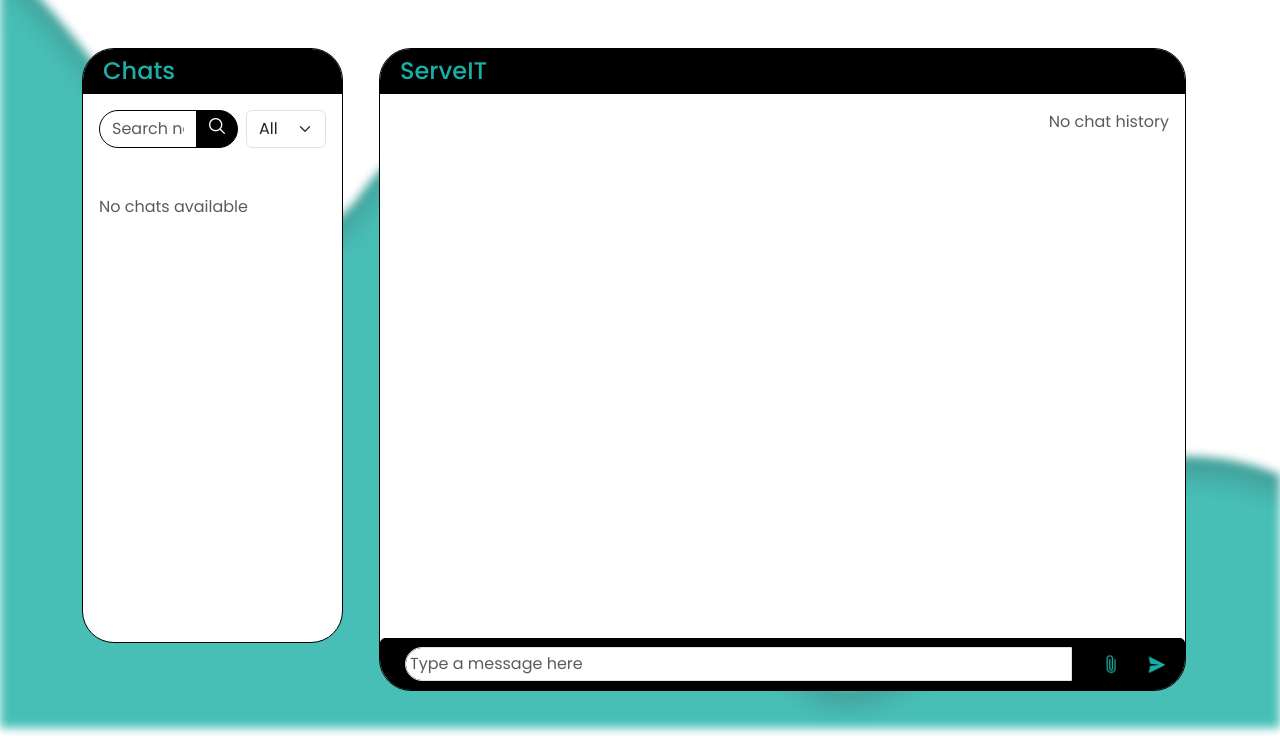
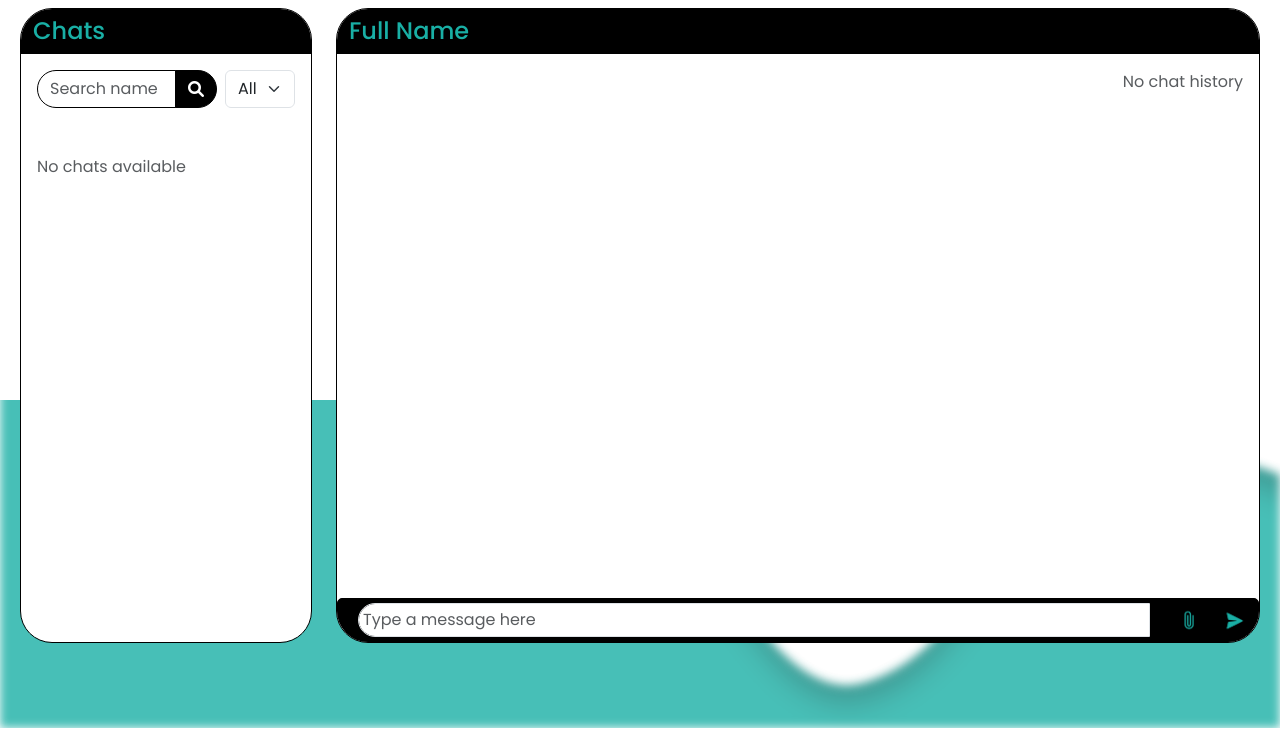
Before and after one commit to ServeITPH/ServeIT, a PHP site: page /admin/customerChat.php in a window 1280 px wide. Shown: the part 72-811 px from the top of the page. Run offline with PHP 8.4, Linux system fonts and the light colour scheme; the visitor is signed in with stand-in values (Sample User, id 1); data that the repository does not hold is empty; some libraries are stand-ins or nearby versions.

Commit message:
fix message

```diff
--- a/admin/customerChat.php
+++ b/admin/customerChat.php
@@ -20,6 +20,8 @@ include("adminAssets/user.php");
     <!-- tab icon -->
     <link rel="icon" href="../assets/images/nav/logo-nav.png">
     <!-- font -->
+    <link rel="stylesheet" href="https://cdnjs.cloudflare.com/ajax/libs/font-awesome/6.0.0-beta3/css/all.min.css">
+
     <link href="https://fonts.googleapis.com/css2?family=Poppins:wght@300;400;500;600;700&display=swap"
         rel="stylesheet">
     <!-- icons -->
@@ -56,63 +58,54 @@ include("adminAssets/user.php");
 <body data-bs-theme="light">
     <?php include("adminAssets/nav.php"); ?>
 
-    <div class="container">
-        <div class="row py-5">
+    <div class="container-fluid">
+        <div class="row mainRow p-2">
             <!-- Chat List -->
-            <div class="col-12 col-md-3 mb-5">
+            <div class="col-12 col-md-3 mb-3">
                 <div class="card rounded-5 chatBox">
                     <div class="row p-2" style="background-color: black;">
-                        <div class="ps-4">
+                        <div class="ps-3">
                             <span class="h4" style="color: #19afa5;">Chats</span>
                         </div>
                     </div>
-
+                    <!-- Search Box and Dropdown -->
                     <div class="row p-3 search-box">
                         <div class="d-flex align-items-center">
                             <div class="input-group">
                                 <input type="text" class="form-control" placeholder="Search name" style="flex: 1;">
-                                <span class="input-group-text"><i class="fi fi-rr-search"></i></span>
+                                <span class="input-group-text"><i class="fa fa-search"></i></span>
                             </div>
-                            <select class="form-select ms-2" style="width: 80px;">
+                            <select class="form-select ms-2" style="width: 70px;">
                                 <option value="all">All</option>
                                 <option value="unread">Unread</option>
                                 <option value="read">Read</option>
                             </select>
                         </div>
                     </div>
-
                     <p class="p-3 text-muted">No chats available</p>
                 </div>
             </div>
-
             <!-- Chat Messages -->
-            <div class="col-12 col-md-9">
-                <div class="container">
+            <div class="col-12 col-md-9 mb-3">
                 <div class="card rounded-5 chatBox">
                     <div class="row p-2" style="background-color: black;">
-                            <div class="ps-4">
-                                <span class="h4" style="color: #19afa5;" s>ServeIT</span>
-                                <!-- <a href="profile.php?userID=<?php echo $userID; ?>" class="see-more-btn-link"> -->
-                                </a>
+                        <div class="ps-3">
+                            <span class="h4" style="color: #19afa5;">Full Name</span>
                         </div>
                     </div>
                     <div class="d-flex align-items-end flex-column" style="height: 68vh; overflow-y: scroll;">
                         <div class="p-3 text-muted">No chat history</div>
                     </div>
-
                     <!-- Send Message -->
                     <div class="d-flex align-items-end mainContainer" style="height: 15%;">
-                            <div class="card p-2 chatInput" style="background-color: black; width: 100%;">
+                        <div class="card p-1 chatInput" style="background-color: black; width: 100%;">
                             <div class="d-flex align-items-center">
-                                    <input class="form-control p-1 chatTextBox mx-3" type="text"
-                                        placeholder="Type a message here" style="flex-grow: 1;">
+                                <input class="form-control p-1 chatTextBox mx-3" type="text" placeholder="Type a message here" style="flex-grow: 1;">
                                 <label for="attachment" class="ms-2">
-                                        <img src="adminAssets/img/chats/attachment button.png" alt="Attachment"
-                                            class="attachment-btn-img">
+                                    <img src="adminAssets/img/chats/attachment button.png" alt="Attachment" class="attachment-btn-img">
                                 </label>
                                 <button style="background-color: transparent; border: none;" class="ms-2">
-                                        <img src="adminAssets/img/chats/send button.png" alt="Send"
-                                            class="send-btn-img">
+                                    <img src="adminAssets/img/chats/send button.png" alt="Send" class="send-btn-img">
                                 </button>
                             </div>
                         </div>
@@ -120,7 +113,6 @@ include("adminAssets/user.php");
                 </div>
             </div>
         </div>
-
     </div>
     </div>
 
```
Lines whose indentation alone changed are shown as unchanged.
